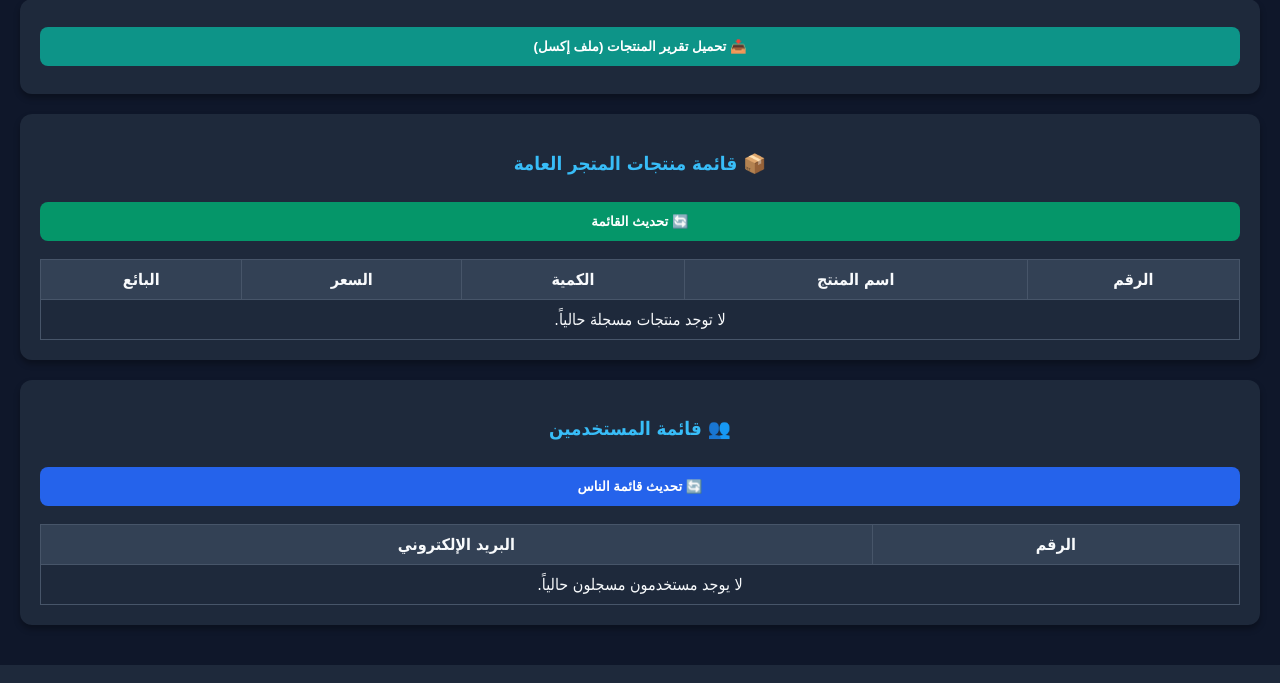
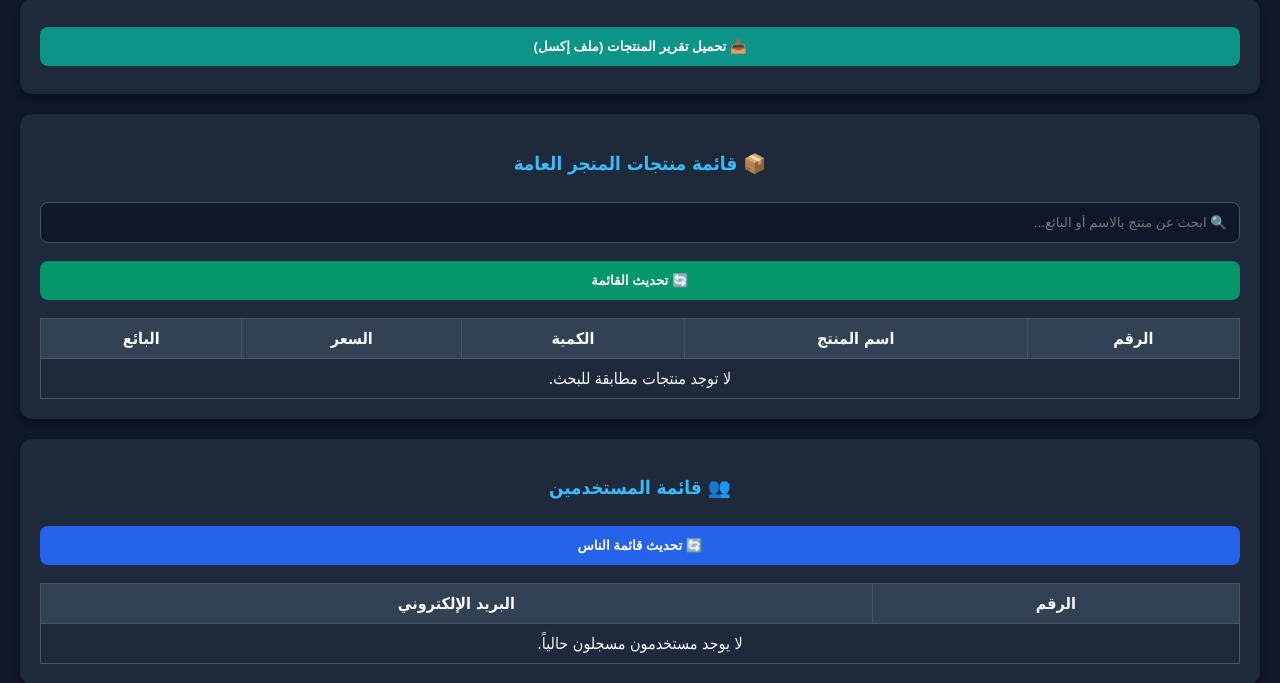
Before and after one commit to gassar0/Repository-name, a Flask app: page / in a window 1280 px wide. Shown: the part 393-1076 px from the top of the page. Run offline with Flask 3, Linux system fonts and the light colour scheme; data that the repository does not hold is empty.

Commit message:
Update store.html

```diff
--- a/templates/store.html
+++ b/templates/store.html
@@ -29,6 +29,10 @@
             background-color: #0f172a;
             color: white;
             box-sizing: border-box;
+        }
+        input:focus {
+            border-color: #38bdf8;
+            outline: none;
         }
         button {
             background-color: #2563eb;
@@ -94,10 +98,14 @@
         <button class="btn-excel" onclick="window.location.href='/api/export-excel'">📥 تحميل تقرير المنتجات (ملف إكسل)</button>
     </div>
 
-    <!-- قائمة المنتجات -->
+    <!-- قائمة المنتجات مع محرك البحث -->
     <div class="card">
         <h3>📦 قائمة منتجات المتجر العامة</h3>
-        <button class="btn-green" onclick="loadProducts()">🔄 تحديث القائمة</button>
+
+        <!-- شريط البحث الفوري -->
+        <input type="text" id="search-input" placeholder="🔍 ابحث عن منتج بالاسم أو البائع..." oninput="filterProducts()">
+
+        <button class="btn-green" onclick="loadProducts()" style="margin-top: 10px;">🔄 تحديث القائمة</button>
         <div style="overflow-x: auto;">
             <table>
                 <thead>
@@ -138,6 +146,7 @@
 
     <script>
         let isLog = false;
+        let allProducts = []; // لتخزين المنتجات للبحث السريع
 
         function checkAuthStatus() {
             fetch('/api/check-auth')
@@ -265,14 +274,21 @@
             fetch('/api/products')
             .then(res => res.json())
             .then(data => {
+                allProducts = data; // حفظ البيانات للبحث الفوري
+                displayProducts(allProducts);
+            })
+            .catch(err => console.error('خطأ في جلب المنتجات:', err));
+        }
+
+        function displayProducts(products) {
             const tbody = document.getElementById('products-table');
             tbody.innerHTML = '';
             const colSpan = isLog ? 6 : 5;
-                if (data.length === 0) {
-                    tbody.innerHTML = `<tr><td colspan="${colSpan}">لا توجد منتجات مسجلة حالياً.</td></tr>`;
+            if (products.length === 0) {
+                tbody.innerHTML = `<tr><td colspan="${colSpan}">لا توجد منتجات مطابقة للبحث.</td></tr>`;
                 return;
             }
-                data.forEach(p => {
+            products.forEach(p => {
                 let row = `<tr>
                     <td>${p.id}</td>
                     <td>${p.name}</td>
@@ -289,8 +305,16 @@
                 row += `</tr>`;
                 tbody.innerHTML += row;
             });
-            })
-            .catch(err => console.error('خطأ في جلب المنتجات:', err));
+        }
+
+        function filterProducts() {
+            const query = document.getElementById('search-input').value.toLowerCase();
+            const filtered = allProducts.filter(p => {
+                const nameMatch = p.name.toLowerCase().includes(query);
+                const vendorMatch = p.vendor && p.vendor.toLowerCase().includes(query);
+                return nameMatch || vendorMatch;
+            });
+            displayProducts(filtered);
         }
 
         function editProduct(id, name, quantity, price, vendor) {
```
Lines whose indentation alone changed are shown as unchanged.
